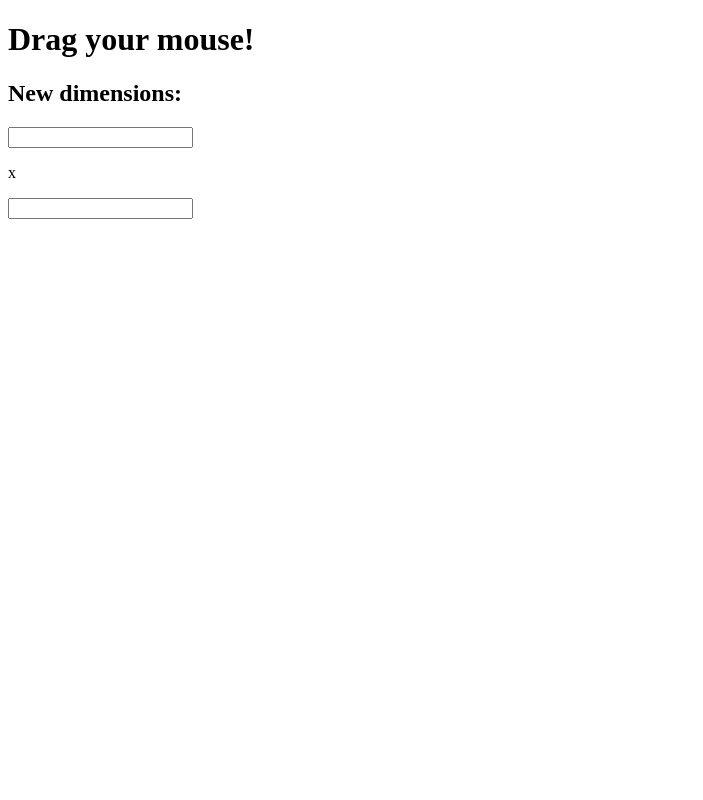
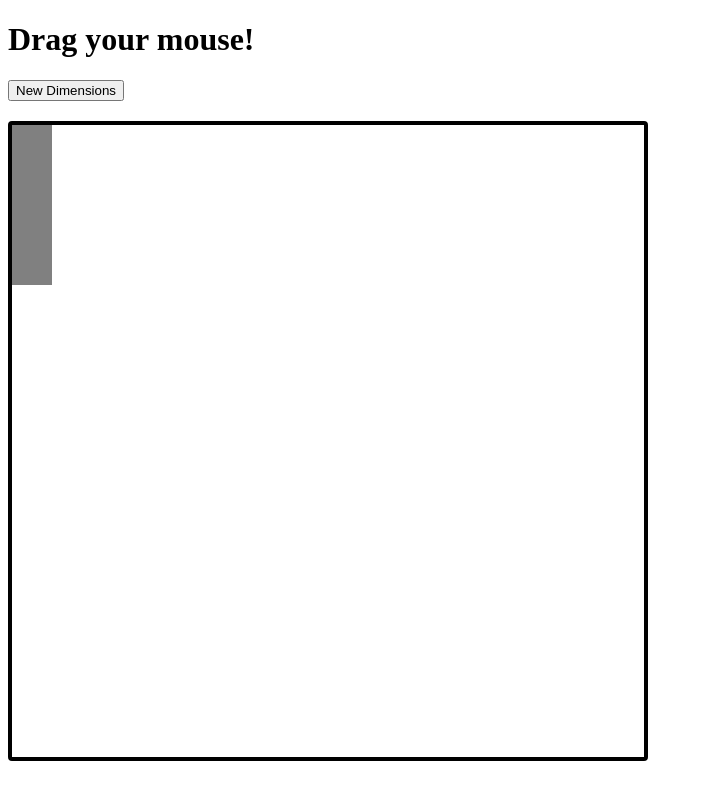
Before and after one commit to tbamberg/etch-a-sketch, a plain HTML site: page index.html in a window 1280 px wide. Shown: the whole page, without its empty margins (0-703 px from the left). Drawn offline with Linux system fonts and the light colour scheme.

Commit message:
Add logic to place a square in the grid
Also add styling and adjust HTML per assignment instructions

```diff
--- a/etch-a-sketch.js
+++ b/etch-a-sketch.js
@@ -0,0 +1,23 @@
+/*
+add a square
+add 16x16 squares
+
+change grid size
+add squares based on grid size
+change squaresize to fit
+*/
+
+let container = document.querySelector(".container");
+
+function addSquare() {
+    let square = document.createElement("div");
+    square.className = "square";
+    square.style.height = "40px";
+    square.style.width = "40px";
+    container.append(square);
+}
+
+addSquare();
+addSquare();
+addSquare();
+addSquare();
--- a/index.html
+++ b/index.html
@@ -9,14 +9,7 @@
 </head>
 <body>
     <h1>Drag your mouse!</h1>
-    <div class="container">
-
-    </div>
-    <div class="input">
-        <h2>New dimensions:</h2>
-        <input type="text">
-        <p>x</p>
-        <input type="text">
-    </div>
+    <button>New Dimensions</button>
+    <div class="container"></div>
 </body>
 </html>
--- a/style.css
+++ b/style.css
@@ -0,0 +1,16 @@
+button {
+    margin-bottom: 20px;
+}
+
+.container {
+    box-sizing: border-box;
+    height: 640px;
+    width: 640px;
+    border: 4px solid black;
+    border-radius: 4px;
+}
+
+.square {
+    background-color: gray;
+    box-sizing: border-box;
+}
```
